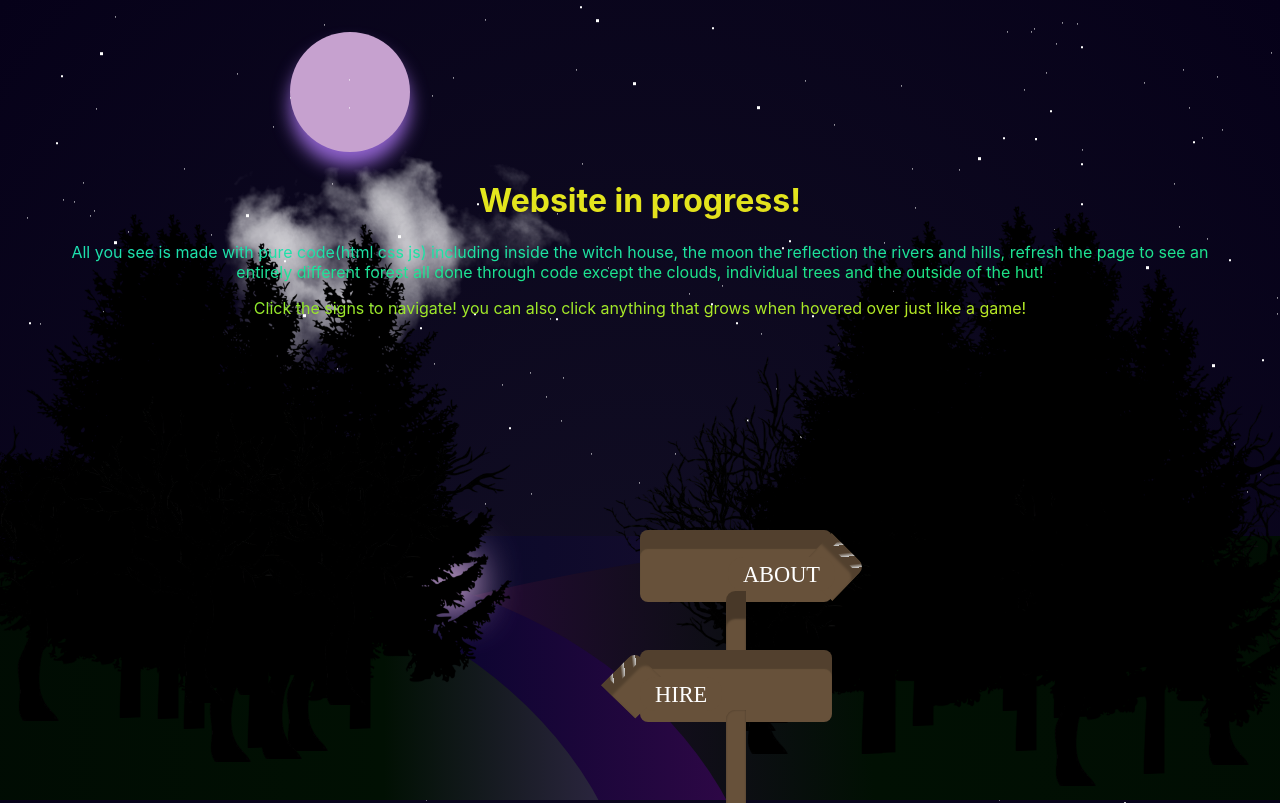
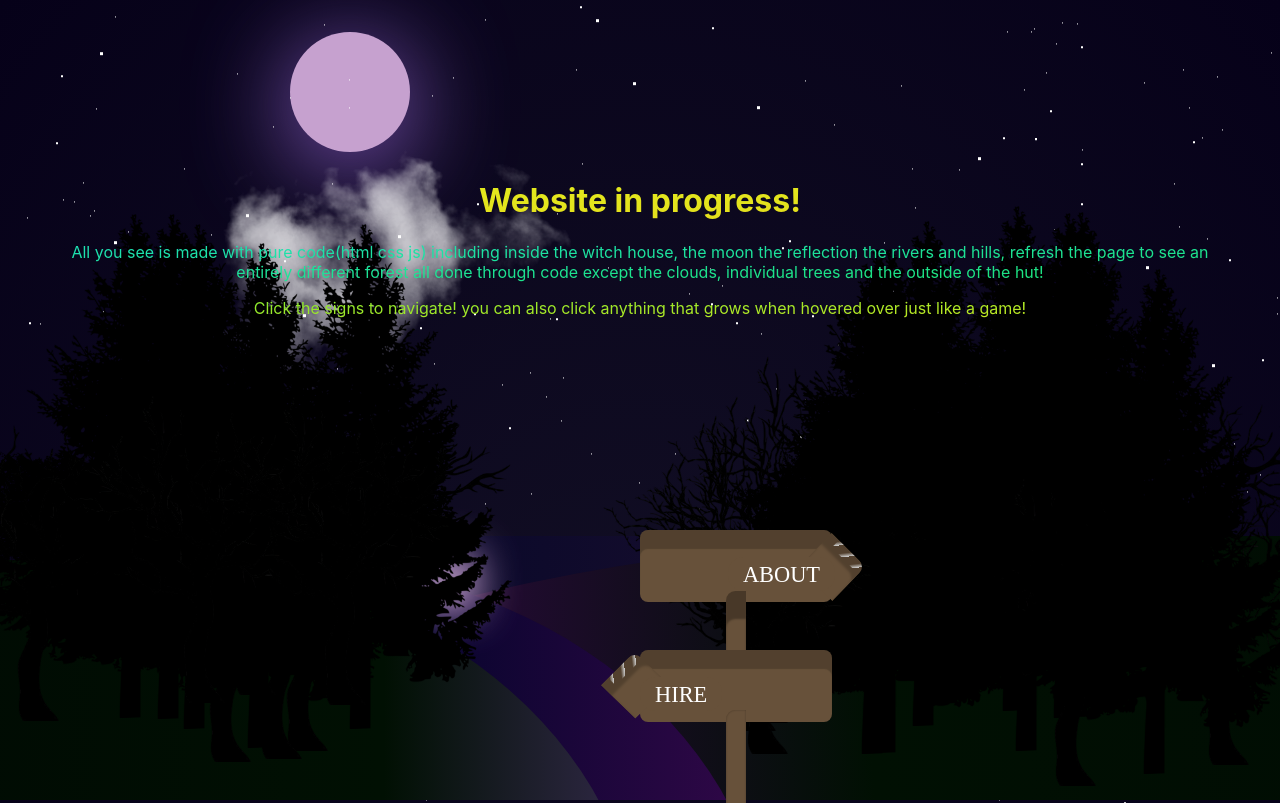
Before and after one commit to PerciusT/WhoAmI, a React (Create React App) app: page / in a window 1280 px wide. Shown: the top 803 px of the page. Built offline with nearby package versions, Linux system fonts and the light colour scheme; a web font is replaced by a local one.

Commit message:
Update moon.css
made moon glow more realistic

```diff
--- a/src/css/moon.css
+++ b/src/css/moon.css
@@ -19,7 +19,7 @@
   height: 100px;
   background-color: #C6A1CF;
   border-radius: 100%;
-  box-shadow: 0 14px 18px 0 #9063CD;
+  box-shadow: 0 14px 100px 0 #9063CD;
   margin: auto;
   padding: 10px;
 }
```
